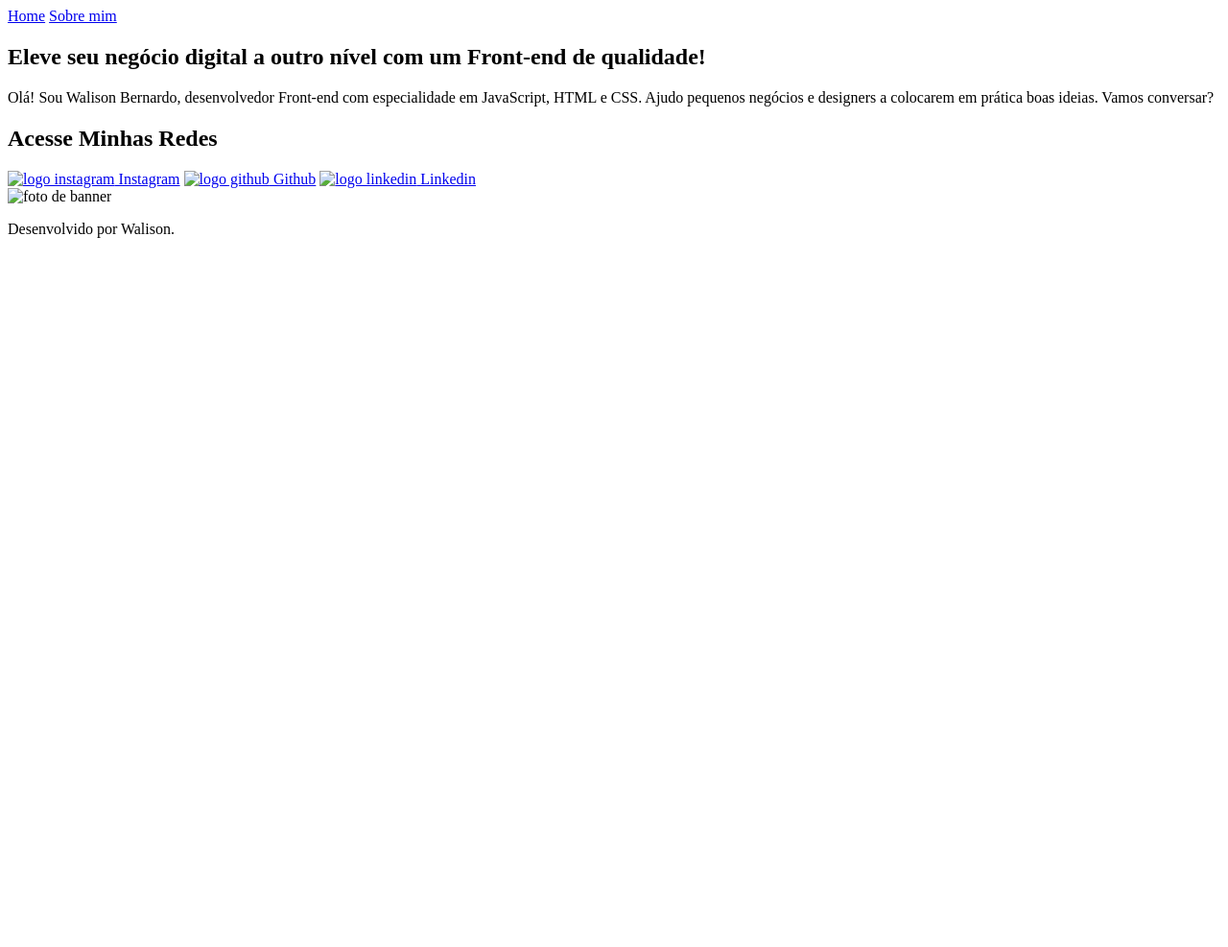
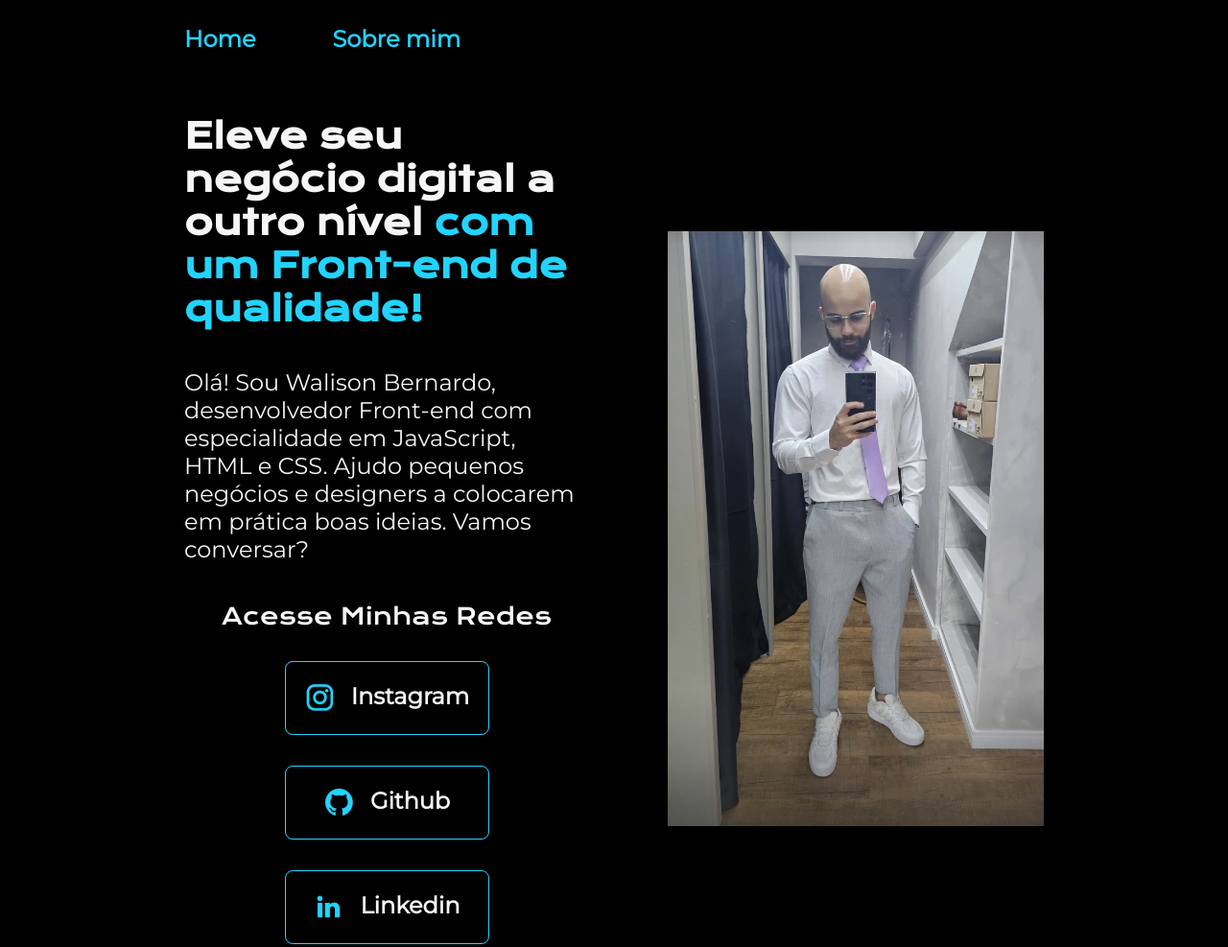
Before and after one commit to WalisonBernardo/portifolio_alura_css_html, a plain HTML site: page index.html in a window 1280 px wide. Shown: the top 987 px of the page at 96% size. Before the commit the page ends 800 px from the top, so only its background shows below. Drawn offline with nearby package versions, Linux system fonts and the light colour scheme.

Commit message:
atualizando o projeto com assets e styles

```diff
--- a/index.html
+++ b/index.html
@@ -32,7 +32,7 @@
                     Linkedin</a>
            </div>
         </section>
-        <img class="foto" src="./assets/img1.jpeg" alt="foto de banner">
+        <img class="fotogit" src="./assets/img1.jpeg" alt="foto de banneer">
     </main>
     <footer class="rodape">
         <p>Desenvolvido por Walison.</p>
--- /dev/null
+++ b/styles/style.css
@@ -0,0 +1,141 @@
+@import url('https://fonts.googleapis.com/css2?family=Krona+One&family=Montserrat&display=swap');
+
+:root {
+    --cor-primaria: #000000;
+    --cor-secundaria: #f6f6f6;
+    --cor-terciaria: #22d4fd;
+    --cor-hover: #272727;
+
+    --fonte-primaria: "Krona One", sans-serif;
+    --fonte-secundaria: "Montserrat", sans-serif;
+}
+
+* {
+    margin: 0;
+    padding: 0;
+}
+
+body {
+    /* height: 100vh; */
+    box-sizing: border-box;
+    background-color: var(--cor-primaria);
+    color: var(--cor-secundaria);
+}
+
+.cabecalho {
+    padding: 2% 0% 0% 15%
+}
+
+.cabecalho_menu {
+    display: flex;
+    gap: 80px;
+}
+
+.cabecalho_menu_link {
+    font-family: var(--fonte-secundaria);
+    font-size: 1.5rem;
+    font-weight: 600;
+    color: var(--cor-terciaria);
+    text-decoration: none;
+}
+
+.apresentacao {
+    padding: 5% 15%;
+    display: flex;
+    align-items: center;
+    justify-content:space-between;
+    gap: 82px;
+}
+
+.apresentacao_conteudo {
+    width: 50%;
+    display: flex;
+    flex-direction: column;
+    gap: 40px;
+}
+
+.Destaque-titulo {
+    color: var(--cor-terciaria);
+}
+
+
+.apresentacao_conteudo_titulo {
+    font-size: 2.25rem;
+    font-family: var(--fonte-primaria);
+}
+
+.apresentacao_conteudo_texto {
+    font-size: 1.5rem;
+    font-family: var(--fonte-secundaria);
+}
+
+.apresentacao_links {
+    display: flex;
+    justify-content: space-between;
+    flex-direction: column;
+    align-items: center;
+    gap: 32px;
+}
+
+.apresentacao_links_subtitulo {
+    font-family: var(--fonte-primaria);
+    font-weight: 400;
+    font-size: 1.5rem;
+}
+
+.apresentacao_links_link {
+    /* background-color: #22D4FD; */
+    display: flex;
+    justify-content: center;
+    gap: 16px;
+    border: 1px solid var(--cor-terciaria);
+    width: 50%;
+    text-align: center;
+    border-radius: 8px;
+    font-size: 1.5rem;
+    font-weight: 600;
+    padding: 21.5px 0;
+    text-decoration: none;
+    color: var(--cor-secundaria);
+    font-family: var(--fonte-secundaria);
+}
+
+.foto {
+    border-radius: 15px;
+    width: 50%;
+}
+
+.apresentacao_links_link:hover {
+    background-color: var(--cor-hover);
+}
+
+.rodape {
+
+    padding: 24px;
+    color: var(--cor-primaria);
+    background-color:var(--cor-terciaria);
+    text-align: center;
+    font-family: var(--fonte-secundaria);
+    font-size: 1.5rem;
+    font-weight: 400;
+}
+
+@media (max-width: 1200px) {
+    .cabecalho {
+        padding: 10%;
+    }
+
+    .cabecalho_menu {
+        justify-content: center;
+    }
+
+    .apresentacao {
+        flex-direction: column-reverse;
+        padding: 5%;
+    }
+
+    .apresentacao_conteudo {
+        width: auto;
+    }
+
+}
```
Also changed, not shown: about..html (+33 -0 lines), assets/github.png (added), assets/img1.jpeg (added), assets/instagram.png (added), assets/linkedin.png (added).
